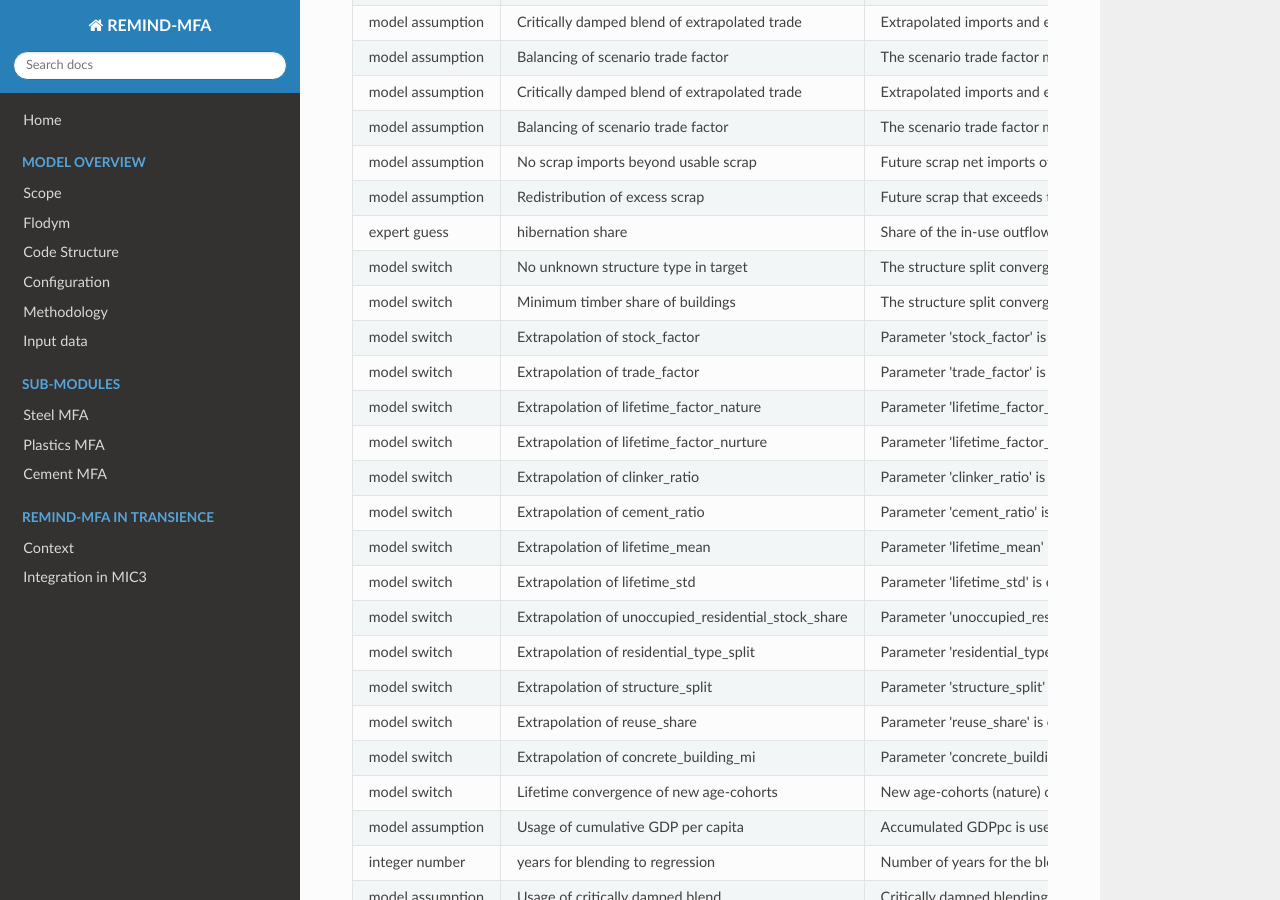
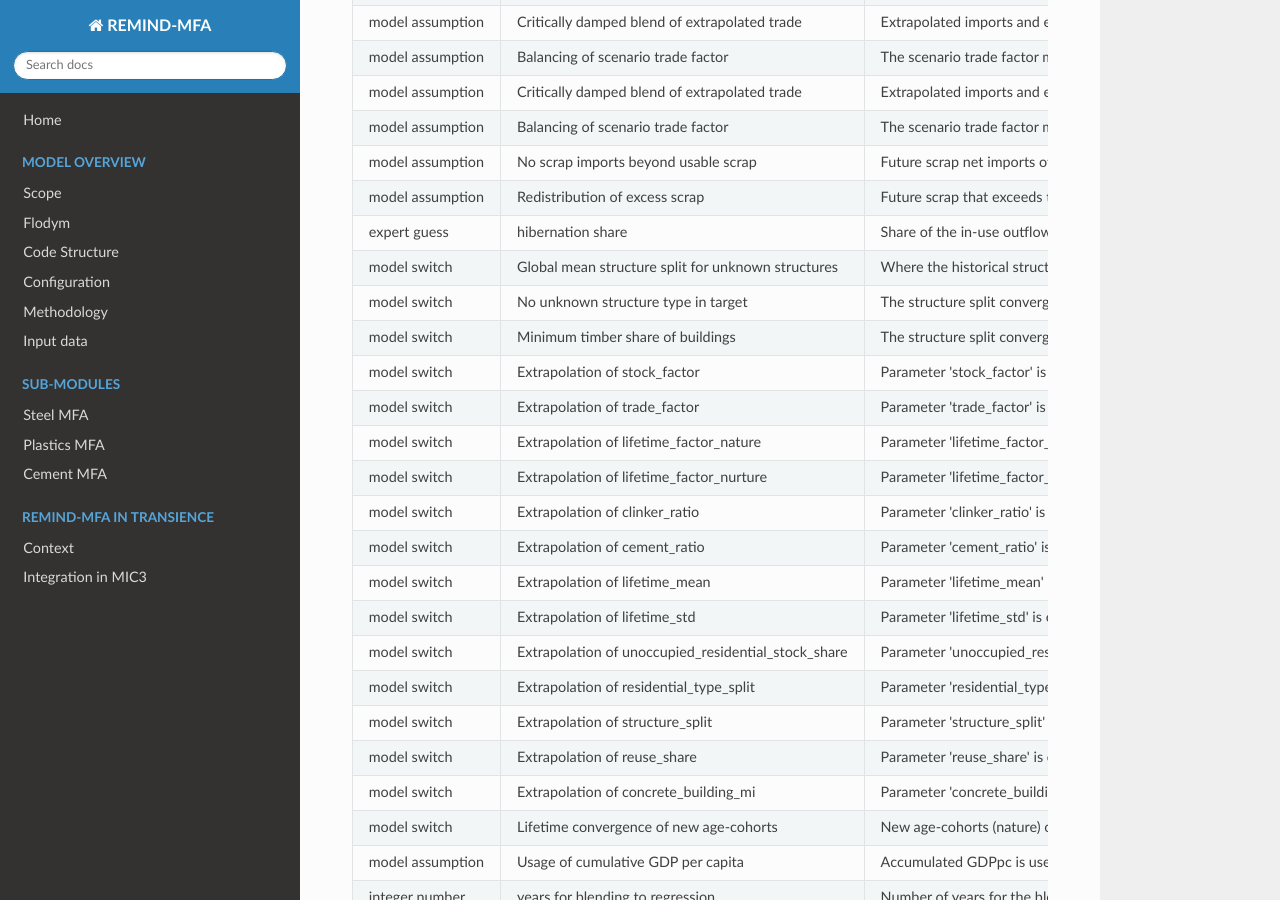
Before and after one commit to pik-piam/remind-mfa, an MkDocs documentation site: the page built from docs/cement/assumptions.md, in a window 1280 px wide and 900 px high, scrolled down 1564 px. Built offline with MkDocs 1.6.1, drawn with Linux system fonts in a browser that asks for light colours; nearby versions of some CDN libraries.

Commit message:
update docs

```diff
--- a/docs/cement/assumptions.md
+++ b/docs/cement/assumptions.md
@@ -48,8 +48,9 @@
 | model assumption | No scrap imports beyond usable scrap                | Future scrap net imports of a region are limited to the difference between the maximum scrap input to its steel production and its domestic scrap. Scrap that is not imported remains in the exporting regions.                                                                                           | remind_mfa/steel/steel_mfa_system_future.py   |           198 |         |                                                                   |
 | model assumption | Redistribution of excess scrap                      | Future scrap that exceeds the maximum scrap input to a region's steel production is exported to regions that have not reached that maximum, in proportion to their remaining capacity.                                                                                                                    | remind_mfa/steel/steel_mfa_system_future.py   |           230 |         |                                                                   |
 | expert guess     | hibernation share                                   | Share of the in-use outflow that remains in place as hibernating stock (no longer used, but not demolished or recovered). Hibernating stock has no outflow.                                                                                                                                               | remind_mfa/common/common_model.py             |           189 | 0.3     |                                                                   |
-| model switch     | No unknown structure type in target                 | The structure split converges to a target without the unknown structure type. Its share is redistributed to the other structure types proportionally.                                                                                                                                                     | remind_mfa/cement/cement_model.py             |           158 | 0       |                                                                   |
-| model switch     | Minimum timber share of buildings                   | The structure split converges to a target in which the timber share is at least the scenario value given here. Regions above it keep their share. The added timber share is taken from the other structure types proportionally.                                                                          | remind_mfa/cement/cement_model.py             |           173 | [0.]    |                                                                   |
+| model switch     | Global mean structure split for unknown structures  | Where the historical structure split contains only the unknown structure type, the structure split converges to the global weighted mean.                                                                                                                                                                 | remind_mfa/cement/cement_model.py             |           167 |         |                                                                   |
+| model switch     | No unknown structure type in target                 | The structure split converges to a target without the unknown structure type. Its share is redistributed to the other structure types proportionally.                                                                                                                                                     | remind_mfa/cement/cement_model.py             |           178 | 0       |                                                                   |
+| model switch     | Minimum timber share of buildings                   | The structure split converges to a target in which the timber share is at least the scenario value given here. Regions above it keep their share. The added timber share is taken from the other structure types proportionally.                                                                          | remind_mfa/cement/cement_model.py             |           193 | [0.]    |                                                                   |
 | model switch     | Extrapolation of stock_factor                       | Parameter 'stock_factor' is extended into the future, scaling the baseline by scenario factors ('linear' blend).                                                                                                                                                                                          | remind_mfa/common/parameter_extrapolation.py  |            88 |         |                                                                   |
 | model switch     | Extrapolation of trade_factor                       | Parameter 'trade_factor' is extended into the future, scaling the baseline by scenario factors ('poly_mix' blend).                                                                                                                                                                                        | remind_mfa/common/parameter_extrapolation.py  |            88 |         |                                                                   |
 | model switch     | Extrapolation of lifetime_factor_nature             | Parameter 'lifetime_factor_nature' is extended into the future, scaling the baseline by scenario factors ('poly_mix' blend).                                                                                                                                                                              | remind_mfa/common/parameter_extrapolation.py  |            88 |         |                                                                   |
```
Also changed, not shown: other parts of docs/cement/assumptions.md (+1 -1 lines).
